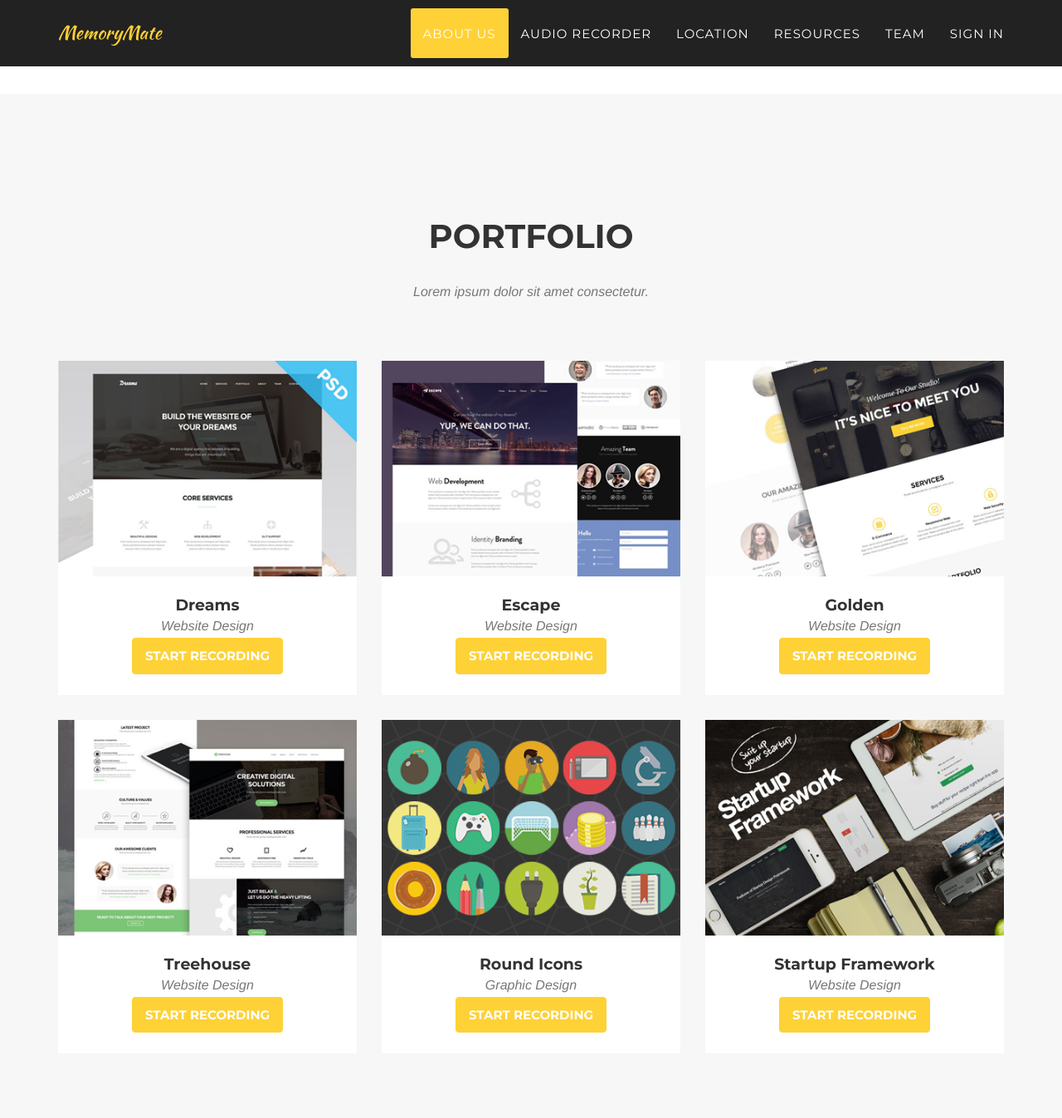
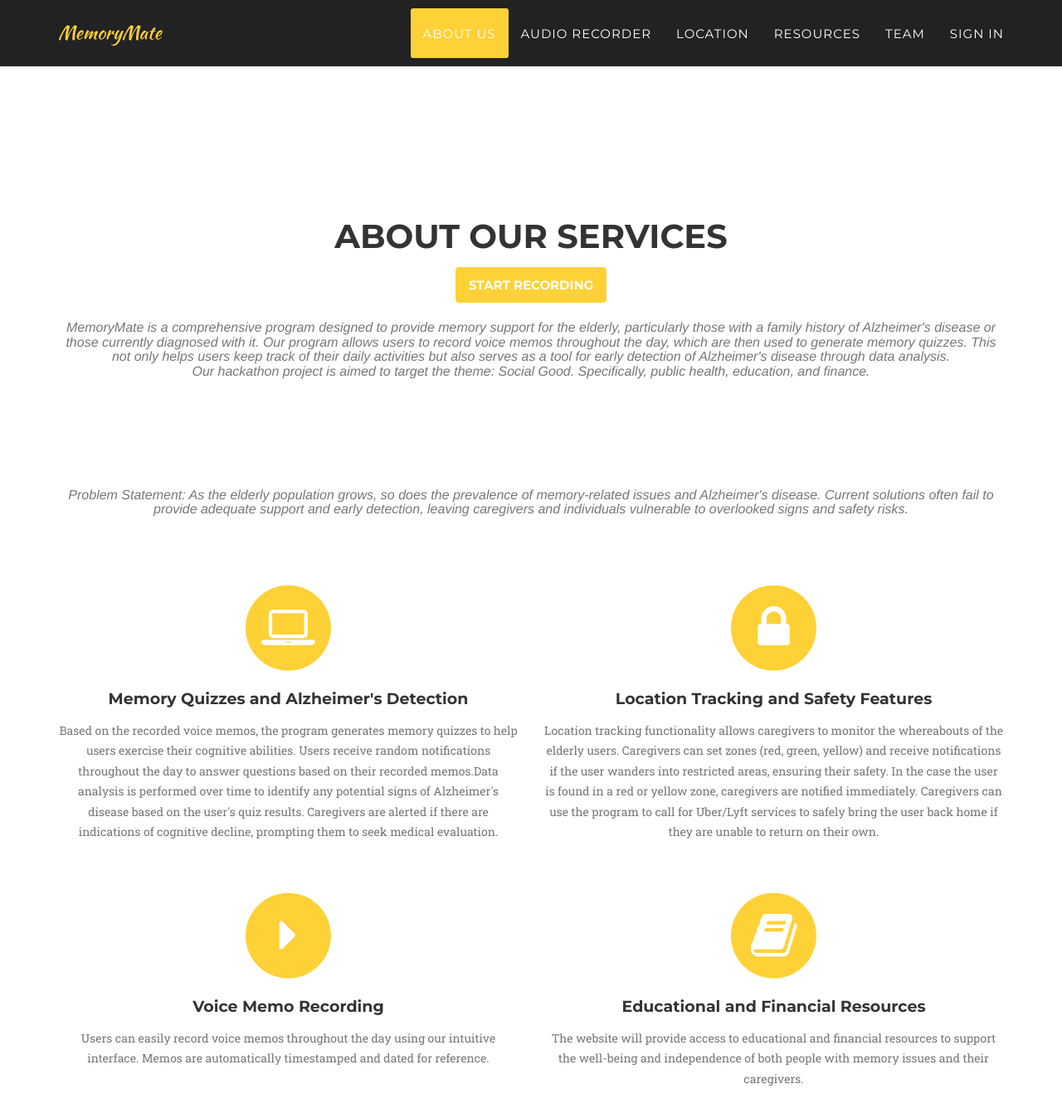
Before and after one commit to lauren-dsouza/audio_test, a Jekyll site: the page built from index.html, in a window 1280 px wide and 1400 px high, scrolled down 2003 px. Shown: the top 1348 px of the window at 83% size. Built offline with Jekyll 4.4.1, drawn with Linux system fonts in a browser that asks for light colours; some web fonts are replaced.

Commit message:
Update portfolio_grid.html

```diff
--- a/_includes/portfolio_grid.html
+++ b/_includes/portfolio_grid.html
@@ -1,64 +1,99 @@
 <!-- Portfolio Grid Section -->
-<section id="portfolio" class="bg-light-gray">
+<section id="portfolio">
     <div class="container">
         <div class="row">
             <div class="col-lg-12 text-center">
-                <h2 class="section-heading">Portfolio</h2>
-                <h3 class="section-subheading text-muted">Lorem ipsum dolor sit amet consectetur.</h3>
+                <h2 class="section-heading">About Our Services</h2>
+                <button id="recordButton" class="btn btn-primary">Start Recording</button>
+                <h3 class="section-subheading text-muted">MemoryMate is a comprehensive program designed to provide memory support for the elderly, particularly those with a family history of Alzheimer's disease or those currently diagnosed with it. Our program allows users to record voice memos throughout the day, which are then used to generate memory quizzes. This not only helps users keep track of their daily activities but also serves as a tool for early detection of Alzheimer's disease through data analysis. <br> Our hackathon project is aimed to target the theme: Social Good. Specifically, public health, education, and finance.</h3>
+                <h3 class="section-subheading text-muted"><br><br>Problem Statement: As the elderly population grows, so does the prevalence of memory-related issues and Alzheimer's disease. Current solutions often fail to provide adequate support and early detection, leaving caregivers and individuals vulnerable to overlooked signs and safety risks.</h3>
             </div>
         </div>
-        <div class="row">
-        {% for post in site.posts %}
-            <div class="col-md-4 col-sm-6 portfolio-item">
-                <a href="#portfolioModal{{ post.modal-id }}" class="portfolio-link" data-toggle="modal">
-                    <div class="portfolio-hover">
-                        <div class="portfolio-hover-content">
-                            <i class="fa fa-plus fa-3x"></i>
-                        </div>
-                    </div>
-                    <img src="img/portfolio/{{ post.thumbnail }}" class="img-responsive img-centered" alt="">
-                </a>
-                <div class="portfolio-caption">
-                    <h4>{{ post.title }}</h4>
-                    <p class="text-muted">{{ post.subtitle }}</p>
-                    <!-- Add audio recording button -->
-                    <button onclick="startRecording('{{ post.title }}')" class="btn btn-primary">Start Recording</button>
-                </div>
+        <div class="row text-center">
+            <div class="col-md-6">
+                <span class="fa-stack fa-4x">
+                    <i class="fa fa-circle fa-stack-2x text-primary"></i>
+                    <i class="fa fa-laptop fa-stack-1x fa-inverse"></i>
+                </span>
+                <h4 class="service-heading">Memory Quizzes and Alzheimer's Detection</h4>
+                <p class="text-muted">Based on the recorded voice memos, the program generates memory quizzes to help users exercise their cognitive abilities. Users receive random notifications throughout the day to answer questions based on their recorded memos.Data analysis is performed over time to identify any potential signs of Alzheimer's disease based on the user's quiz results. Caregivers are alerted if there are indications of cognitive decline, prompting them to seek medical evaluation.</p>
+                <br>
+                <br>
             </div>
-        {% endfor %}
+            <div class="col-md-6">
+                <span class="fa-stack fa-4x">
+                    <i class="fa fa-circle fa-stack-2x text-primary"></i>
+                    <i class="fa fa-lock fa-stack-1x fa-inverse"></i>
+                </span>
+                <h4 class="service-heading">Location Tracking and Safety Features</h4>
+                <p class="text-muted">Location tracking functionality allows caregivers to monitor the whereabouts of the elderly users. Caregivers can set zones (red, green, yellow) and receive notifications if the user wanders into restricted areas, ensuring their safety. In the case the user is found in a red or yellow zone, caregivers are notified immediately. Caregivers can use the program to call for Uber/Lyft services to safely bring the user back home if they are unable to return on their own.</p>
+                <br>
+                <br>
+            </div>
+            <div class="col-md-6">
+                <span class="fa-stack fa-4x">
+                    <i class="fa fa-circle fa-stack-2x text-primary"></i>
+                    <i class="fa fa-caret-right fa-stack-1x fa-inverse"></i>
+                </span>
+                <h4 class="service-heading">Voice Memo Recording</h4>
+                <p class="text-muted">Users can easily record voice memos throughout the day using our intuitive interface. Memos are automatically timestamped and dated for reference.</p>
+            </div>
+            <div class="col-md-6">
+                <span class="fa-stack fa-4x">
+                    <i class="fa fa-circle fa-stack-2x text-primary"></i>
+                    <i class="fa fa-book fa-stack-1x fa-inverse"></i>
+                </span>
+                <h4 class="service-heading">Educational and Financial Resources</h4>
+                <p class="text-muted"> The website will provide access to educational and financial resources to support the well-being and independence of both people with memory issues and their caregivers.</p>
+            </div>
         </div>
     </div>
 </section>
 
-<!-- Audio Recorder -->
 <audio controls id="audioPlayback"></audio>
 
 <script>
-    let audioChunks = [];
     let mediaRecorder;
+    let chunks = [];
+    const recordButton = document.getElementById('recordButton');
     const audioPlayback = document.getElementById('audioPlayback');
 
-    async function startRecording(title) {
-        audioChunks = [];
+    recordButton.addEventListener('click', toggleRecording);
+
+    async function toggleRecording() {
+        if (!mediaRecorder || mediaRecorder.state === 'inactive') {
+            startRecording();
+        } else if (mediaRecorder.state === 'recording') {
+            stopRecording();
+        }
+    }
+
+    async function startRecording() {
         try {
             const stream = await navigator.mediaDevices.getUserMedia({ audio: true });
             mediaRecorder = new MediaRecorder(stream);
+            mediaRecorder.addEventListener('dataavailable', event => {
+                chunks.push(event.data);
+            });
+            mediaRecorder.addEventListener('stop', () => {
+                const blob = new Blob(chunks, { type: 'audio/ogg; codecs=opus' });
+                const audioURL = URL.createObjectURL(blob);
+                audioPlayback.src = audioURL;
+            });
+            mediaRecorder.start();
+            recordButton.textContent = 'Stop Recording';
+        } catch (error) {
+            console.error('Error starting recording:', error);
+        }
+    }
 
-            mediaRecorder.addEventListener('dataavailable', event => {
-                audioChunks.push(event.data);
-            });
-
-            mediaRecorder.addEventListener('stop', () => {
-                const audioBlob = new Blob(audioChunks, { type: 'audio/wav' });
-                const audioUrl = URL.createObjectURL(audioBlob);
-                audioPlayback.src = audioUrl;
-                // Add logic to save the audio recording along with the portfolio item
-                alert('Audio recording saved for ' + title);
-            });
-
-            mediaRecorder.start();
-        } catch (err) {
-            console.error('Error starting recording: ', err);
+    function stopRecording() {
+        if (mediaRecorder.state !== 'inactive') {
+            mediaRecorder.stop();
+            recordButton.textContent = 'Start Recording';
         }
     }
 </script>
+        }
+    }
+</script>
```
